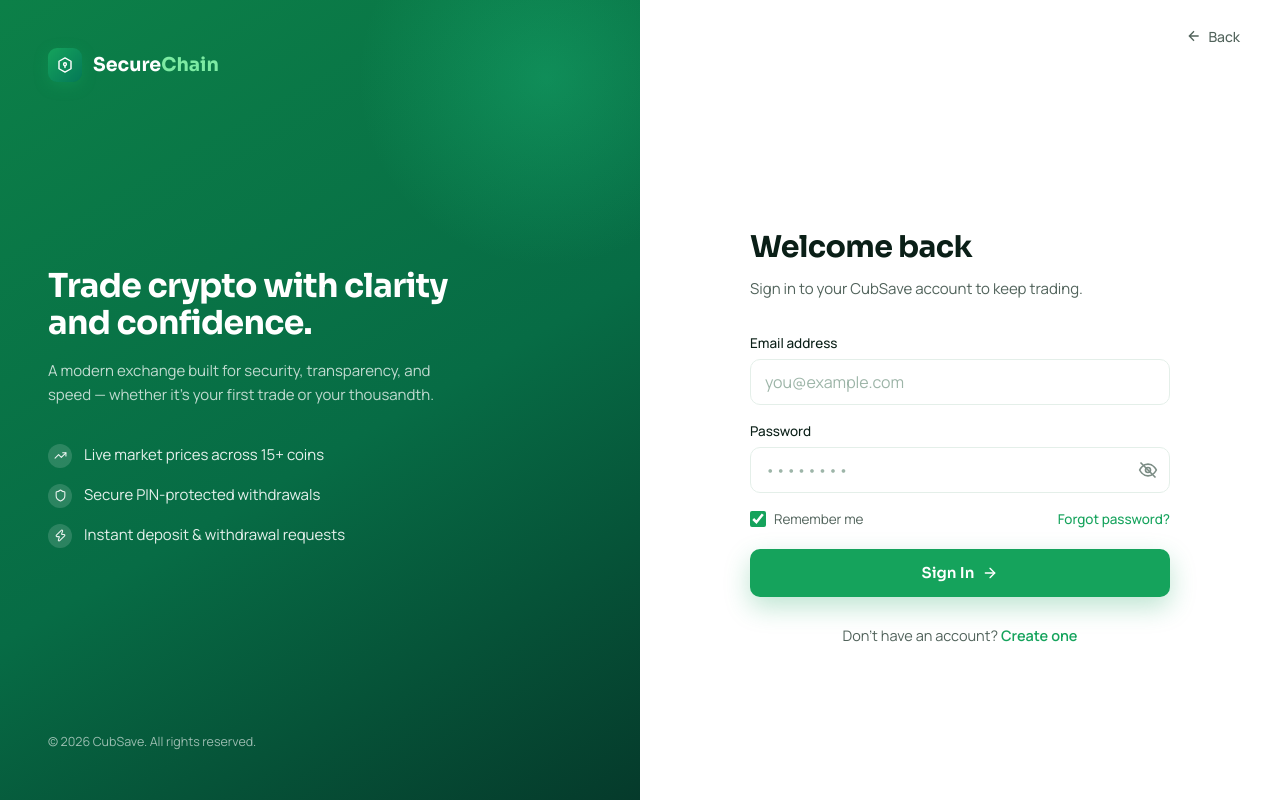
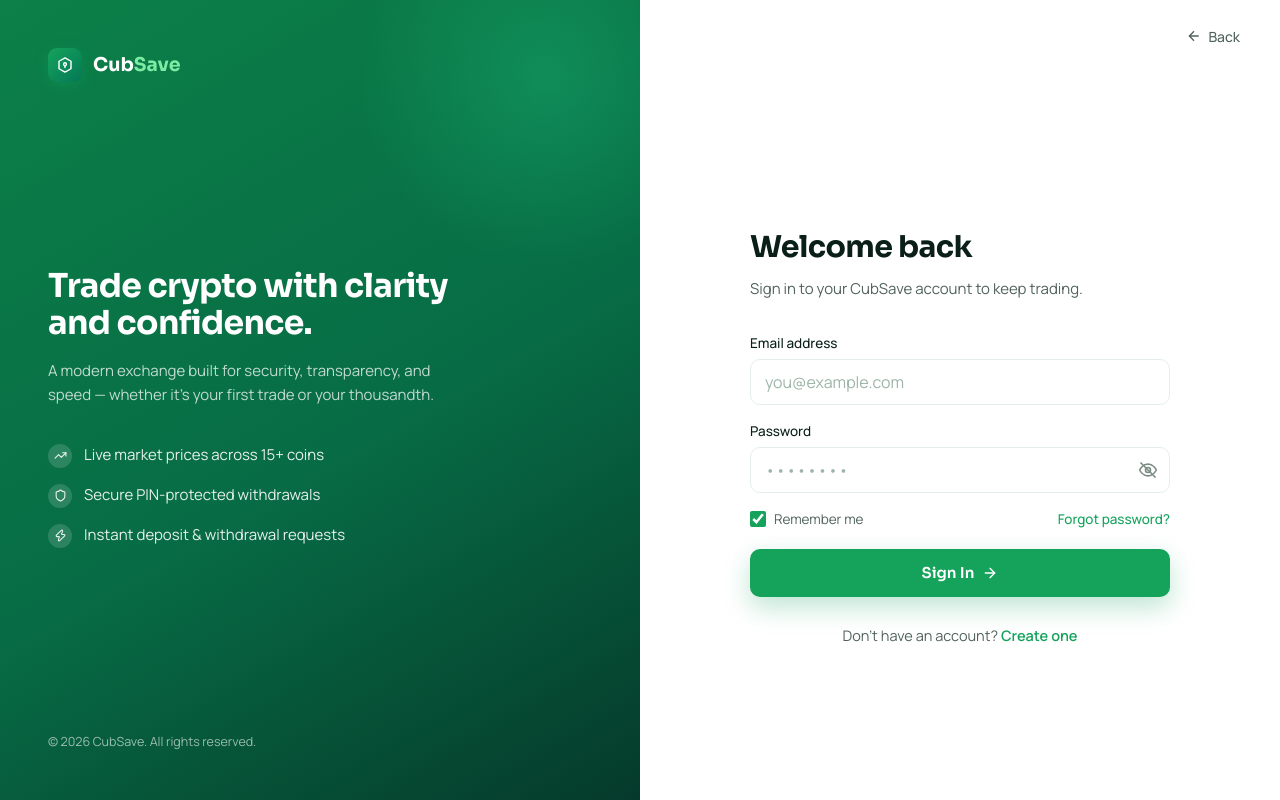
Before and after one commit to idontknow-07/cubSave, a Next.js app: page /login in a window 1280 px wide. Built offline with nearby package versions, Linux system fonts and the light colour scheme; no server answers.

Commit message:
style: replace remaining SecureChain logos with CubSave

```diff
--- a/app/forgot-password/page.tsx
+++ b/app/forgot-password/page.tsx
@@ -82,7 +82,7 @@ export default function ForgotPasswordPage() {
             </svg>
           </span>
           <span style={{ fontFamily: "var(--font-sora, Sora), sans-serif", fontWeight: 700, fontSize: 18, color: "#0a1f17" }}>
-            Secure<span style={{ color: "#15a35c" }}>Chain</span>
+            Cub<span style={{ color: "#15a35c" }}>Save</span>
           </span>
         </div>
 
--- a/app/login/page.tsx
+++ b/app/login/page.tsx
@@ -50,7 +50,7 @@ export default function LoginPage() {
             </svg>
           </span>
           <span style={{ fontFamily: "var(--font-sora, Sora), sans-serif", fontWeight: 700, fontSize: 19 }}>
-            Secure<span style={{ color: "#7deba3" }}>Chain</span>
+            Cub<span style={{ color: "#7deba3" }}>Save</span>
           </span>
         </div>
 
@@ -90,7 +90,7 @@ export default function LoginPage() {
               </svg>
             </span>
             <span style={{ fontFamily: "var(--font-sora, Sora), sans-serif", fontWeight: 700, fontSize: 18, color: "#0a1f17" }}>
-              Secure<span style={{ color: "#15a35c" }}>Chain</span>
+              Cub<span style={{ color: "#15a35c" }}>Save</span>
             </span>
           </div>
           <Link href="/" className="ml-auto text-[14px] font-medium text-[#51635b] hover:text-[#15a35c] transition-colors flex items-center gap-1.5">
--- a/app/signup/page.tsx
+++ b/app/signup/page.tsx
@@ -281,7 +281,7 @@ function SignupInner() {
               </svg>
             </span>
             <span style={{ fontFamily: "var(--font-sora, Sora), sans-serif", fontWeight: 700, fontSize: 17, color: "#0a1f17" }}>
-              Secure<span style={{ color: "#15a35c" }}>Chain</span>
+              Cub<span style={{ color: "#15a35c" }}>Save</span>
             </span>
           </div>
           <button onClick={goBack} className="ml-auto text-[14px] font-medium text-[#51635b] hover:text-[#15a35c] transition-colors flex items-center gap-1.5">
@@ -497,7 +497,7 @@ function SignupInner() {
             </svg>
           </span>
           <span style={{ fontFamily: "var(--font-sora, Sora), sans-serif", fontWeight: 700, fontSize: 19 }}>
-            Secure<span style={{ color: "#7deba3" }}>Chain</span>
+            Cub<span style={{ color: "#7deba3" }}>Save</span>
           </span>
         </div>
         <div className="relative z-10 max-w-[420px]">
--- a/components/landing/ui.tsx
+++ b/components/landing/ui.tsx
@@ -163,7 +163,7 @@ export const Logo = ({ light }: { light?: boolean }) => (
         <path d="M12 12.9V15.4" />
       </svg>
     </span>
-    <span>Secure<span className="text-[#15a35c]">Chain</span></span>
+    <span>Cub<span className="text-[#15a35c]">Save</span></span>
   </a>
 );
 
```
